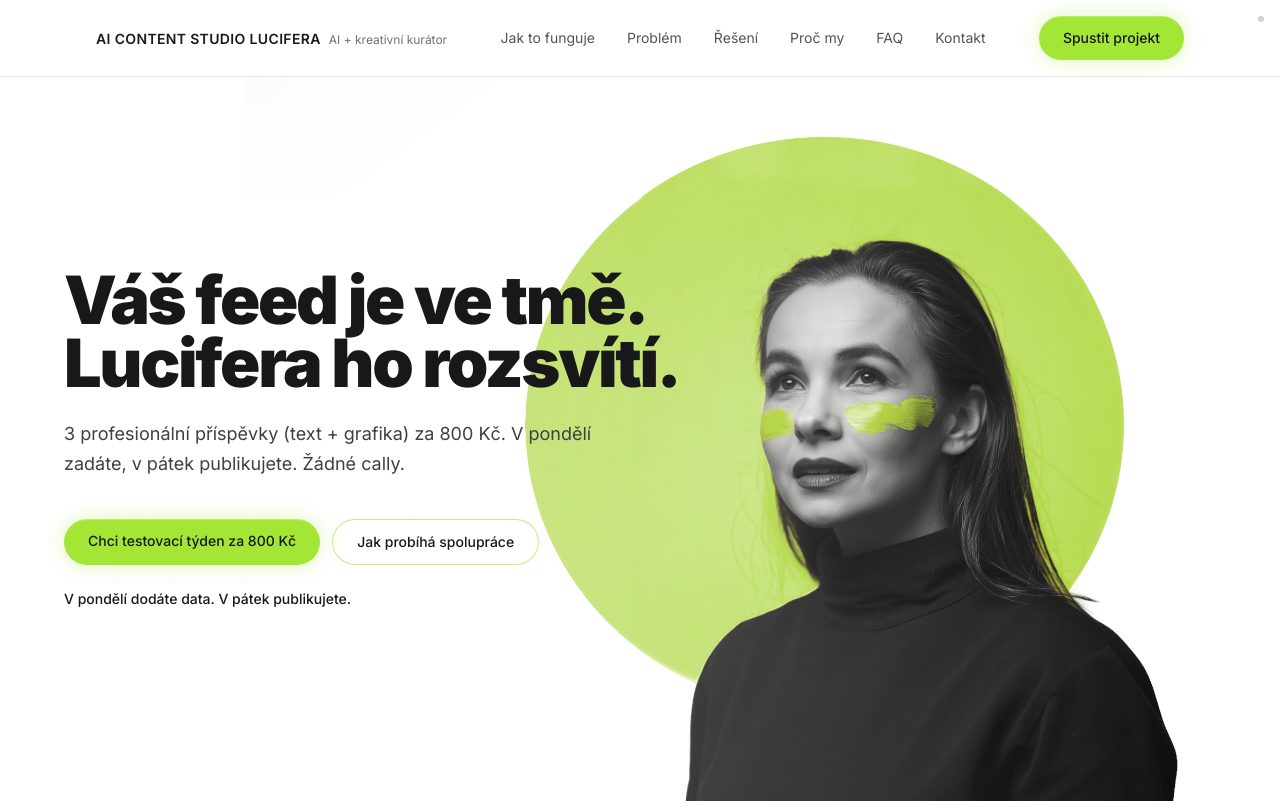
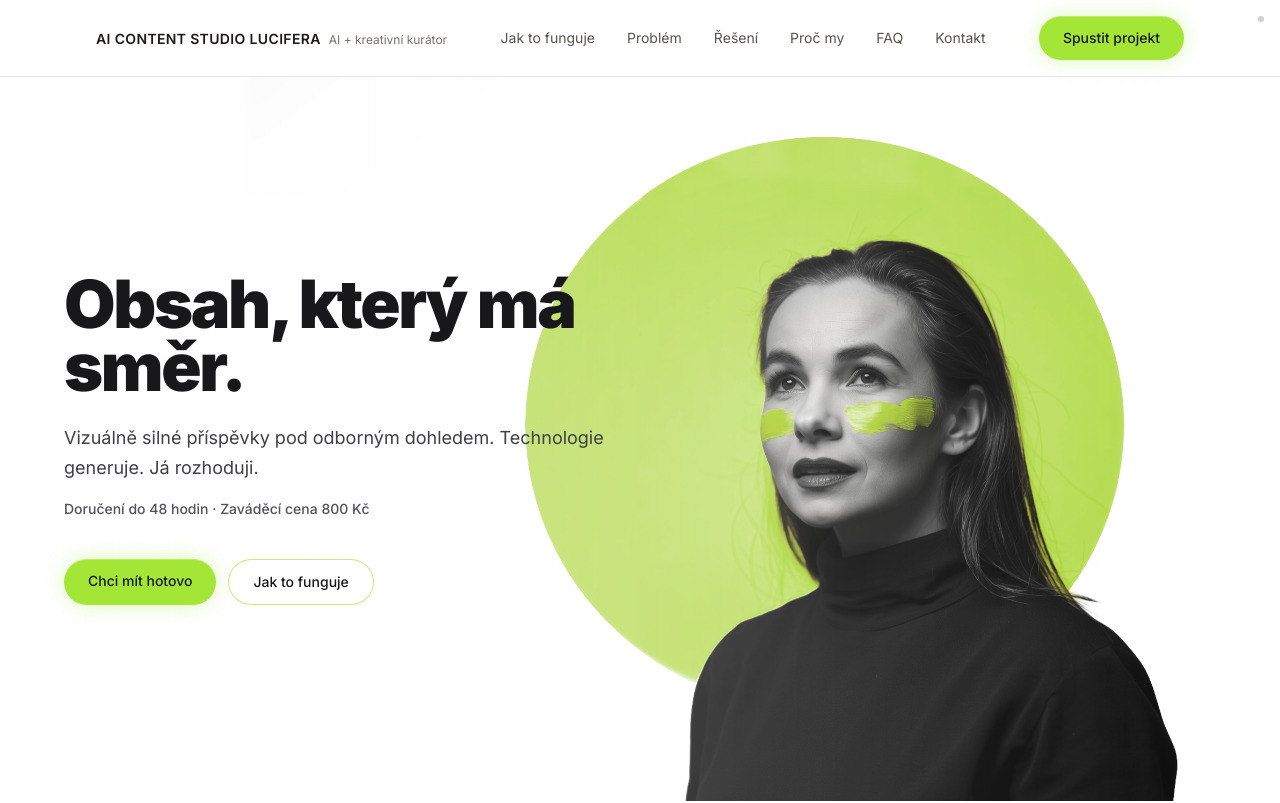
Before and after one commit to katarinabrics-eng/ai-content-studio, a Next.js app in the folder apps/content-studio/: page / in a window 1280 px wide. Shown: the top 803 px of the page. Built offline with nearby package versions, Linux system fonts and the light colour scheme.

Commit message:
refactor: update text and links in HomePage for improved clarity and user engagement

```diff
--- a/apps/content-studio/src/app/page.tsx
+++ b/apps/content-studio/src/app/page.tsx
@@ -51,28 +51,29 @@ export default function HomePage() {
                 lineHeight: 0.95,
               }}
             >
-              Váš feed je ve tmě. Lucifera ho rozsvítí.
+              Obsah, který má směr.
             </h1>
             <p
               className="mt-6 max-w-xl text-lg text-zinc-700"
               style={{ lineHeight: "1.875rem" }}
             >
-              3 profesionální příspěvky (text + grafika) za 800 Kč. V pondělí zadáte, v pátek publikujete. Žádné cally.
+              Vizuálně silné příspěvky pod odborným dohledem.
+              Technologie generuje. Já rozhoduji.
+            </p>
+            <p className="mt-4 text-sm font-medium text-zinc-600">
+              Doručení do 48 hodin · Zaváděcí cena 800 Kč
             </p>
             <div className="mt-10 flex flex-wrap gap-3">
               <a href="/start" className="btn-lime-primary text-zinc-900">
-                Chci testovací týden za 800 Kč
+                Chci mít hotovo
               </a>
               <a
                 href="#jak-to-funguje"
                 className="rounded-full border border-lucifera-lime/50 bg-white/50 px-6 py-3 text-sm font-medium text-zinc-900 backdrop-blur-sm transition-colors hover:bg-lucifera-lime/10"
               >
-                Jak probíhá spolupráce
+                Jak to funguje
               </a>
             </div>
-            <p className="mt-6 text-sm font-medium text-zinc-900">
-              V pondělí dodáte data. V pátek publikujete.
-            </p>
           </div>
         </div>
       </section>
```
